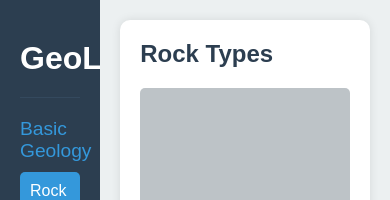
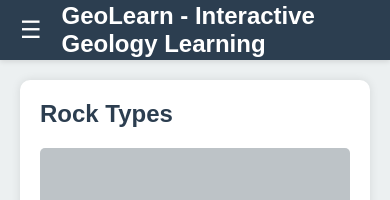
Before and after one commit to managerdata404/Geosimulation, a plain HTML site: page index.html in a window 390 px wide. Shown: the top 200 px of the page. Drawn offline with Linux system fonts and the light colour scheme.

Commit message:
Update index.html

```diff
--- a/index.html
+++ b/index.html
@@ -3,7 +3,7 @@
 <head>
     <meta charset="UTF-8">
     <meta name="viewport" content="width=device-width, initial-scale=1.0">
-    <title>Geology E-Learning Platform</title>
+    <title>GeoLearn - Interactive Geology Learning Platform</title>
     <style>
         * {
             margin: 0;
@@ -13,8 +13,42 @@
 
         body {
             font-family: Arial, sans-serif;
+            overflow-x: hidden;
+        }
+
+        .header {
+            position: fixed;
+            top: 0;
+            left: 0;
+            right: 0;
+            height: 60px;
+            background-color: #2c3e50;
+            color: white;
             display: flex;
-            min-height: 100vh;
+            align-items: center;
+            padding: 0 20px;
+            z-index: 1000;
+            box-shadow: 0 2px 5px rgba(0,0,0,0.1);
+        }
+
+        .menu-toggle {
+            background: none;
+            border: none;
+            color: white;
+            font-size: 24px;
+            cursor: pointer;
+            margin-right: 20px;
+            display: none;
+        }
+
+        .header-title {
+            font-size: 1.5em;
+        }
+
+        .main-container {
+            display: flex;
+            margin-top: 60px;
+            min-height: calc(100vh - 60px);
         }
 
         .sidebar {
@@ -23,12 +57,10 @@
             color: white;
             padding: 20px;
             overflow-y: auto;
-        }
-
-        .logo {
-            text-align: center;
-            padding: 20px 0;
-            border-bottom: 1px solid #34495e;
+            height: calc(100vh - 60px);
+            position: fixed;
+            left: 0;
+            transition: transform 0.3s ease;
         }
 
         .menu-section {
@@ -61,7 +93,9 @@
             flex-grow: 1;
             padding: 20px;
             background-color: #ecf0f1;
-            overflow-y: auto;
+            margin-left: 300px;
+            min-height: calc(100vh - 60px);
+            transition: margin-left 0.3s ease;
         }
 
         .simulation-container {
@@ -101,13 +135,63 @@
         .active {
             background-color: #3498db;
         }
+
+        /* Mobile Responsive Styles */
+        @media (max-width: 768px) {
+            .menu-toggle {
+                display: block;
+            }
+
+            .sidebar {
+                transform: translateX(-100%);
+                z-index: 900;
+            }
+
+            .sidebar.active {
+                transform: translateX(0);
+            }
+
+            .content {
+                margin-left: 0;
+                width: 100%;
+            }
+
+            .simulation-image {
+                height: 200px;
+            }
+
+            /* Overlay when sidebar is open */
+            .overlay {
+                display: none;
+                position: fixed;
+                top: 60px;
+                left: 0;
+                right: 0;
+                bottom: 0;
+                background-color: rgba(0,0,0,0.5);
+                z-index: 800;
+            }
+
+            .overlay.active {
+                display: block;
+            }
+        }
     </style>
 </head>
 <body>
+    <!-- Header -->
+    <header class="header">
+        <button class="menu-toggle" onclick="toggleSidebar()">☰</button>
+        <h1 class="header-title">GeoLearn - Interactive Geology Learning</h1>
+    </header>
+
+    <!-- Main Container -->
+    <div class="main-container">
+        <!-- Overlay for mobile -->
+        <div class="overlay" onclick="toggleSidebar()"></div>
+
+        <!-- Sidebar -->
         <div class="sidebar">
-        <div class="logo">
-            <h1>GeoLearn</h1>
-        </div>
             <div class="menu-section">
                 <div class="menu-title">Basic Geology</div>
                 <ul class="menu-items">
@@ -137,6 +221,7 @@
             </div>
         </div>
 
+        <!-- Content Area -->
         <div class="content">
             <div class="simulation-container">
                 <h2 class="simulation-title">Rock Types</h2>
@@ -150,8 +235,14 @@
                 </div>
             </div>
         </div>
+    </div>
 
     <script>
+        function toggleSidebar() {
+            document.querySelector('.sidebar').classList.toggle('active');
+            document.querySelector('.overlay').classList.toggle('active');
+        }
+
         function showSimulation(topic) {
             // Remove active class from all menu items
             document.querySelectorAll('.menu-item').forEach(item => {
@@ -160,6 +251,11 @@
 
             // Add active class to clicked item
             event.target.classList.add('active');
+
+            // Close sidebar on mobile after selection
+            if (window.innerWidth <= 768) {
+                toggleSidebar();
+            }
 
             // Update simulation content based on topic
             const titles = {
```
Lines whose indentation alone changed are shown as unchanged.
